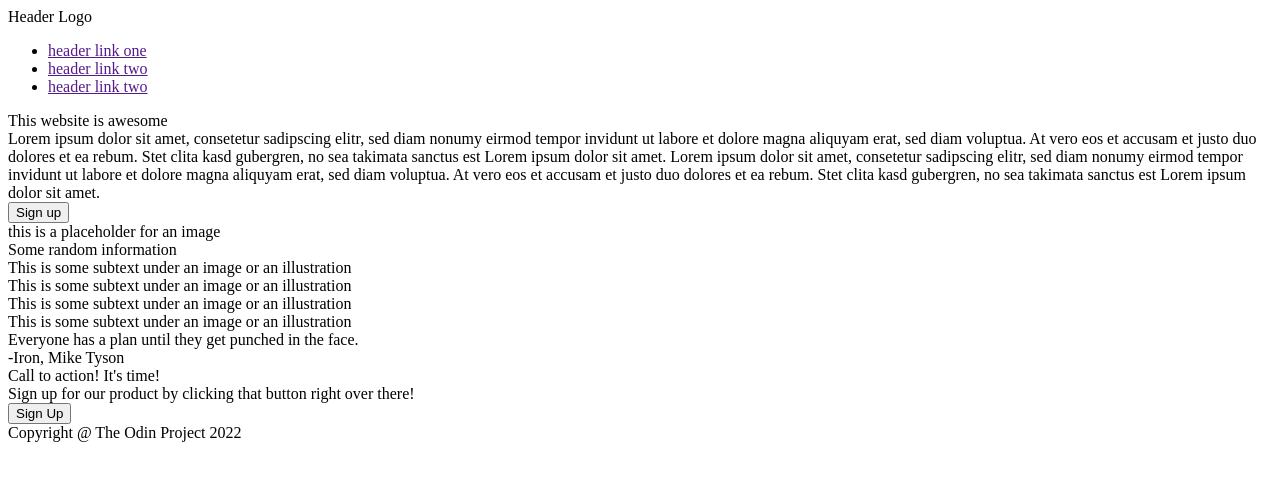
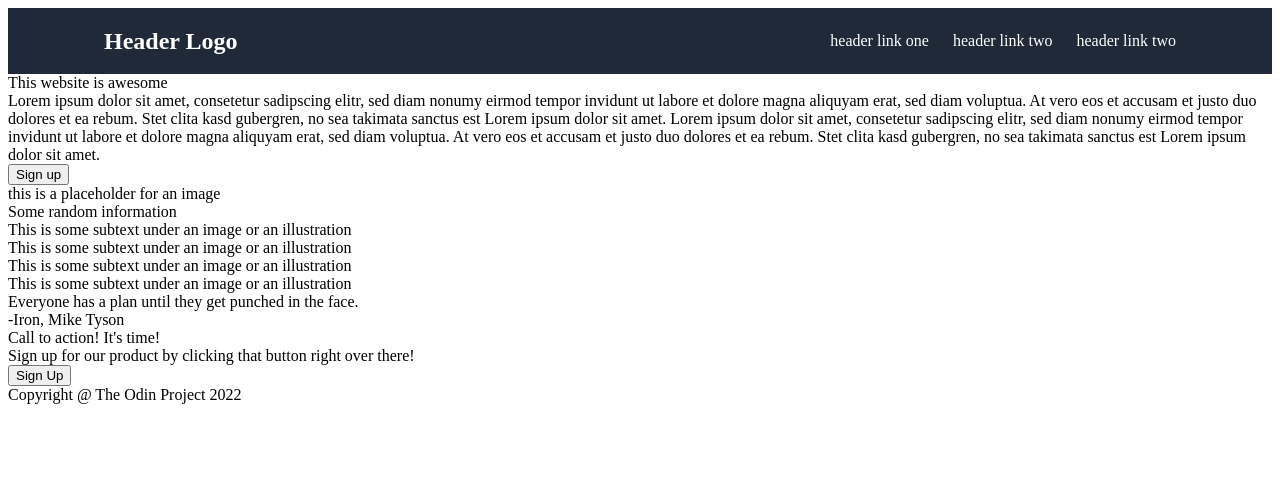
Before and after one commit to GillesRamstein/odin-landing-page, a plain HTML site: page index.html in a window 1280 px wide. Drawn offline with Linux system fonts and the light colour scheme.

Commit message:
css for header

```diff
--- a/index.html
+++ b/index.html
@@ -12,8 +12,7 @@
 <body>
 
     <div class="header">
-        <div class="header-logo">Header Logo</div>
-        <div class="header-links">
+        <div class="logo">Header Logo</div>
             <ul>
                 <li><a href="">header link one</a></li>
                 <li><a href="">header link two</a></li>
--- a/style.css
+++ b/style.css
@@ -0,0 +1,38 @@
+body {
+    display: flex;
+    flex-direction: column;
+}
+
+.header {
+    display: flex;
+    justify-content: space-between;
+    align-items: center;
+    background-color: #1F2937;
+    color: white;
+    padding: 8px 96px;
+}
+
+.header .logo {
+    font-size: 24px;
+    font-weight: 700;
+}
+
+.header ul {
+    display: flex;
+    gap: 24px;
+    list-style: none;
+}
+
+.header a {
+    text-decoration: none;
+    color: white;
+}
+
+.body {
+    display: flex;
+    flex-direction: column;
+}
+
+.footer{
+    display: flex;
+}
```
